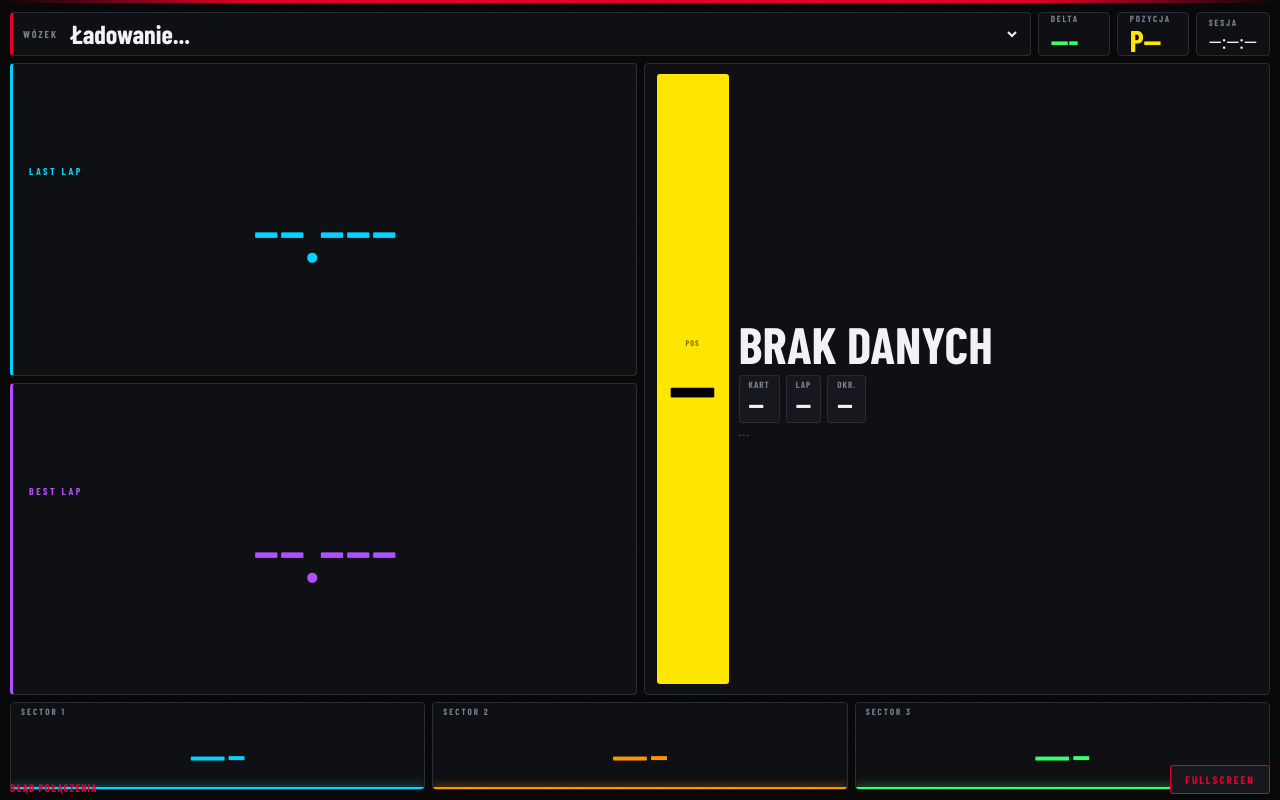
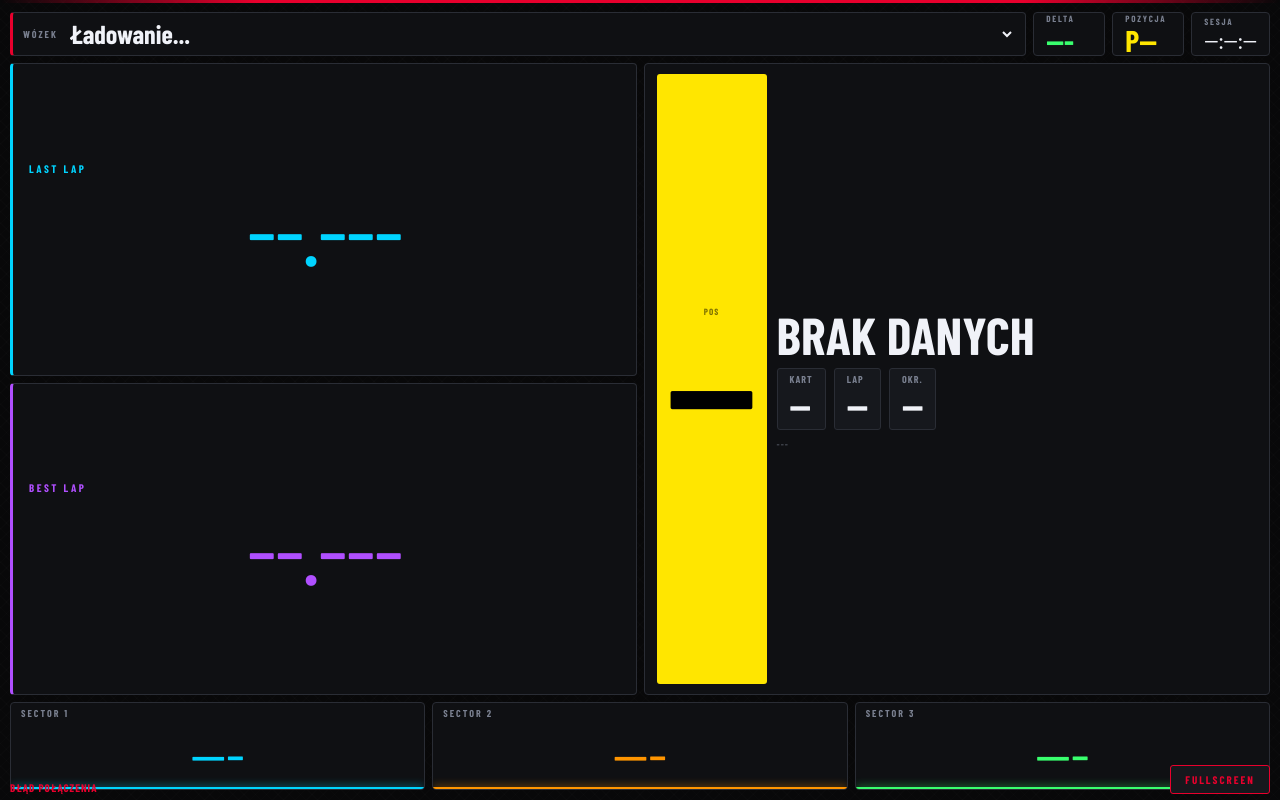
Before and after one commit to Panamnie/race-dash, a website: page public/index.html in a window 1280 px wide. Drawn offline with nearby package versions, Linux system fonts and the light colour scheme; no server answers; a web font is replaced by a local one.

Commit message:
Update index.html
Design v5 poprawa wielkości czcionek landscape

```diff
--- a/public/index.html
+++ b/public/index.html
@@ -110,10 +110,10 @@
       letter-spacing: 1.8px; text-transform: uppercase; line-height: 1; margin-bottom: 2px;
     }
     .pill-value {
-      font-size: clamp(18px, 3vw, 30px); font-weight: 700; line-height: 1; white-space: nowrap;
+      font-size: clamp(18px, 6.5vh, 30px); font-weight: 700; line-height: 1; white-space: nowrap;
     }
     .pill-value.pos    { color: var(--yellow); }
-    .pill-value.time   { color: var(--text); font-weight: 300; font-size: clamp(14px, 2.2vw, 22px); }
+    .pill-value.time   { color: var(--text); font-weight: 300; font-size: clamp(14px, 5vh, 24px); }
     .pill-value.dplus  { color: var(--red); }
     .pill-value.dminus { color: var(--green); }
 
@@ -145,9 +145,9 @@
       justify-content: center; gap: 6px;
       position: relative; overflow: hidden;
     }
-    .last-label { color: var(--cyan); font-size: 10px; font-weight: 700; letter-spacing: 2.5px; text-transform: uppercase; }
+    .last-label { color: var(--cyan); font-size: 11px; font-weight: 700; letter-spacing: 2.5px; text-transform: uppercase; }
     .last-value {
-      font-size: clamp(38px, 7vw, 90px); font-weight: 300; line-height: 1;
+      font-size: clamp(42px, 17vh, 96px); font-weight: 300; line-height: 1;
       letter-spacing: -2px; color: var(--cyan); text-align: center;
     }
 
@@ -162,9 +162,9 @@
       justify-content: center; gap: 6px;
       position: relative; overflow: hidden;
     }
-    .best-label { color: var(--purple); font-size: 10px; font-weight: 700; letter-spacing: 2.5px; text-transform: uppercase; }
+    .best-label { color: var(--purple); font-size: 11px; font-weight: 700; letter-spacing: 2.5px; text-transform: uppercase; }
     .best-value {
-      font-size: clamp(38px, 7vw, 90px); font-weight: 300; line-height: 1;
+      font-size: clamp(42px, 17vh, 96px); font-weight: 300; line-height: 1;
       letter-spacing: -2px; color: var(--purple); text-align: center;
     }
 
@@ -183,30 +183,30 @@
     .pos-block {
       background: var(--yellow);
       border-radius: 3px;
-      width: clamp(48px, 7vw, 72px);
+      width: clamp(56px, 14vw, 110px);
       height: 100%;
       display: flex; flex-direction: column;
       align-items: center; justify-content: center; flex-shrink: 0;
     }
-    .pos-label-sm { font-size: 8px; font-weight: 700; letter-spacing: 1px; color: rgba(0,0,0,0.5); text-transform: uppercase; }
-    .pos-number { font-size: clamp(36px, 7vw, 80px); font-weight: 900; line-height: 0.9; color: #000; }
+    .pos-label-sm { font-size: 9px; font-weight: 700; letter-spacing: 1px; color: rgba(0,0,0,0.5); text-transform: uppercase; }
+    .pos-number { font-size: clamp(48px, 28vh, 150px); font-weight: 900; line-height: 0.9; color: #000; }
 
     .driver-info {
-      display: flex; flex-direction: column; gap: 6px; min-width: 0;
+      display: flex; flex-direction: column; gap: 8px; min-width: 0;
     }
     .driver-name {
-      font-size: clamp(20px, 4vw, 52px); font-weight: 900; line-height: 1;
+      font-size: clamp(24px, 8vh, 52px); font-weight: 900; line-height: 1;
       white-space: nowrap; overflow: hidden; text-overflow: ellipsis; text-transform: uppercase;
     }
-    .driver-meta { display: flex; gap: 6px; }
+    .driver-meta { display: flex; gap: 8px; }
     .meta-chip {
       background: var(--surface2); border: 1px solid var(--border);
-      border-radius: 3px; padding: 3px 9px;
+      border-radius: 3px; padding: 4px 12px;
       display: flex; flex-direction: column;
     }
-    .meta-chip .ml { font-size: 9px; color: var(--muted); font-weight: 700; letter-spacing: 1px; }
-    .meta-chip .mv { font-size: clamp(14px, 2.2vw, 26px); font-weight: 700; line-height: 1.1; }
-    .data-age { font-size: 9px; color: var(--muted); letter-spacing: 1px; text-transform: uppercase; }
+    .meta-chip .ml { font-size: 10px; color: var(--muted); font-weight: 700; letter-spacing: 1px; }
+    .meta-chip .mv { font-size: clamp(18px, 6vh, 36px); font-weight: 700; line-height: 1.1; }
+    .data-age { font-size: 10px; color: var(--muted); letter-spacing: 1px; text-transform: uppercase; }
 
     /* ── SECTORS ── */
     .bottom-row {
@@ -224,8 +224,8 @@
     .s1-card::after { background: var(--cyan);   box-shadow: 0 0 8px var(--cyan); }
     .s2-card::after { background: var(--amber);  box-shadow: 0 0 8px var(--amber); }
     .s3-card::after { background: var(--green);  box-shadow: 0 0 8px var(--green); }
-    .sector-label { font-size: 9px; font-weight: 700; letter-spacing: 2px; text-transform: uppercase; color: var(--muted); }
-    .sector-value { font-size: clamp(26px, 5vw, 64px); font-weight: 300; line-height: 1; text-align: center; }
+    .sector-label { font-size: 10px; font-weight: 700; letter-spacing: 2px; text-transform: uppercase; color: var(--muted); }
+    .sector-value { font-size: clamp(30px, 13vh, 60px); font-weight: 300; line-height: 1; text-align: center; }
     .s1-val { color: var(--cyan); }
     .s2-val { color: var(--amber); }
     .s3-val { color: var(--green); }
```
